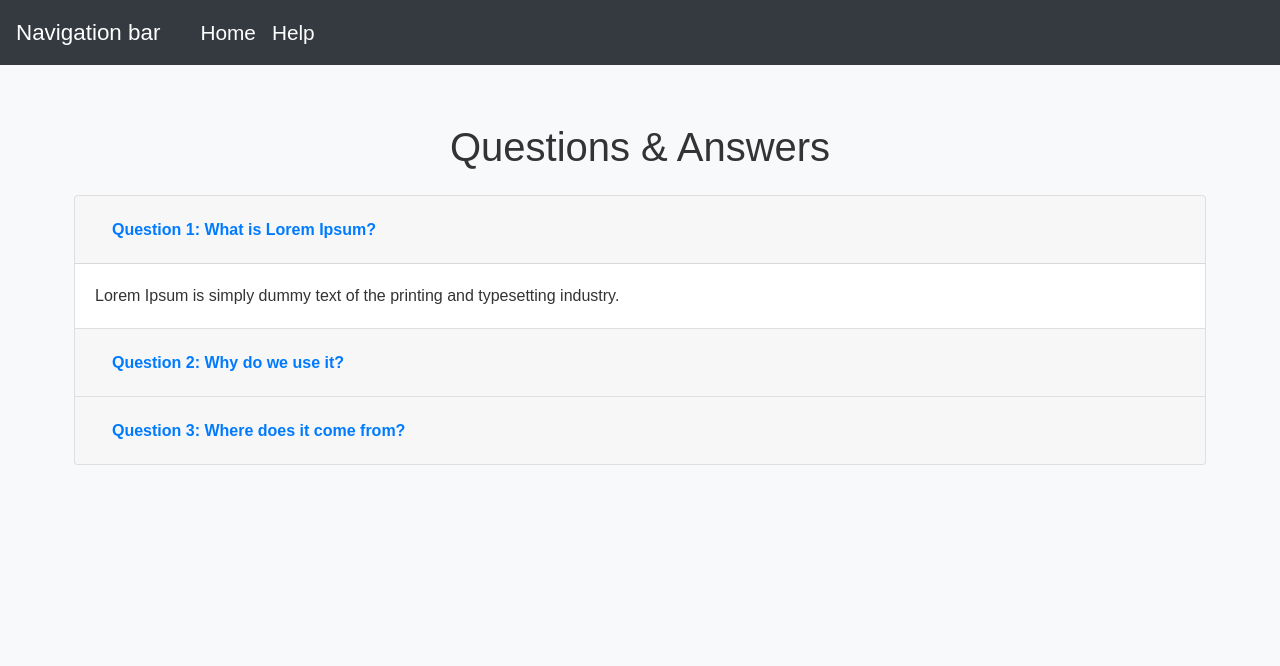
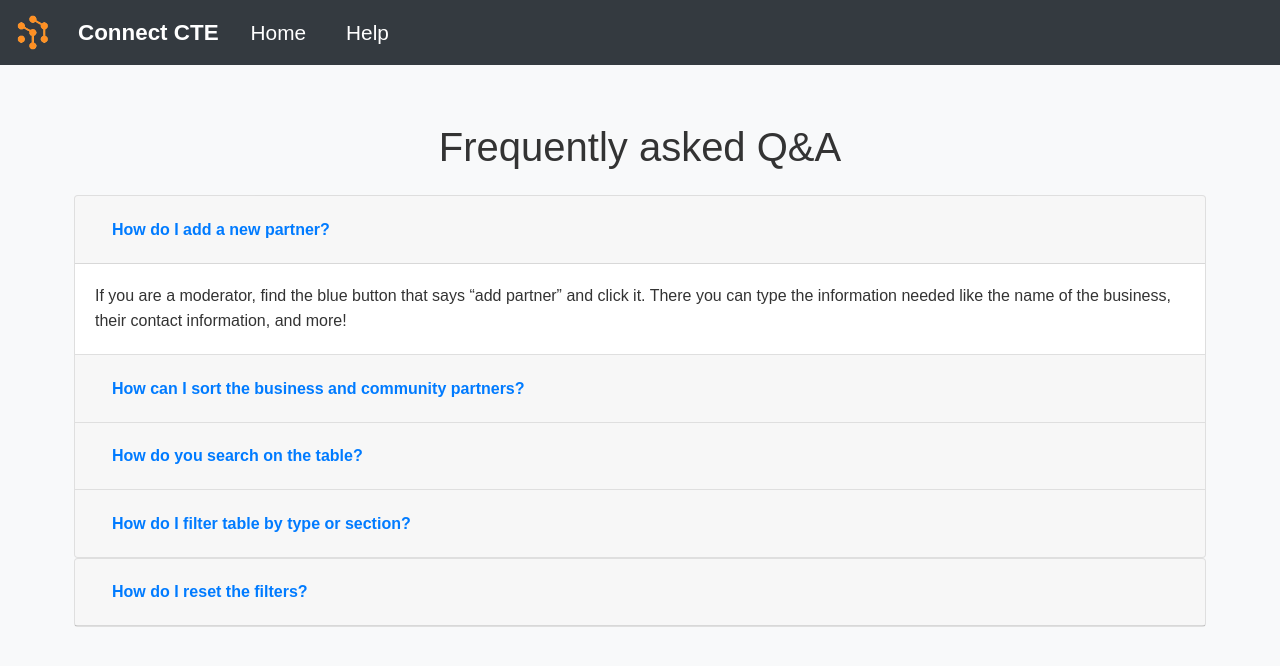
Before and after one commit to JuneKim0712/ConnectCTE, a website: page public/help.html in a window 1280 px wide. Drawn offline with nearby package versions, Linux system fonts and the light colour scheme.

Commit message:
added navigation bar and improved layout

```diff
--- a/public/help.html
+++ b/public/help.html
@@ -3,14 +3,18 @@
 <head>
   <meta charset="UTF-8">
   <meta name="viewport" content="width=device-width, initial-scale=1.0">
-  <title>Q&A Page</title>
+  <title>Connect CTE</title>
+  <link rel="icon" type="image/x-icon" href="asset/connect_cte.png">
   <link rel="stylesheet" href="https://cdn.jsdelivr.net/npm/bootstrap@4.4.1/dist/css/bootstrap.min.css" integrity="sha384-Vkoo8x4CGsO3+Hhxv8T/Q5PaXtkKtu6ug5TOeNV6gBiFeWPGFN9MuhOf23Q9Ifjh" crossorigin="anonymous">
   <link rel="stylesheet" href="styles.css">
 </head>
 <body>
 
   <nav class="navbar navbar-expand-lg navbar-dark bg-dark">
-        <a class="navbar-brand">Navigation bar</a>
+    <a class="navbar-brand">
+      <img id="logo" src="asset/logo-only.png" width="35" height="35" class="d-inline-block align-top">
+      Connect CTE
+    </a>
       <ul class="navbar-nav mr-auto">
         <li class="nav-item active">
           <a class="nav-link" href="index.html">Home<span class="sr-only">(current)</span></a>
@@ -35,21 +39,20 @@
 
 
 <div class="container mt-5">
-  <h1 class="text-center mb-4">Questions & Answers</h1>
-
+  <h1 class="text-center mb-4">Frequently asked Q&A</h1>
   <div class="accordion" id="accordionExample">
     <div class="card">
       <div class="card-header" id="headingOne">
         <h2 class="mb-0">
           <button class="btn btn-link" type="button" data-toggle="collapse" data-target="#collapseOne" aria-expanded="true" aria-controls="collapseOne">
-            Question 1: What is Lorem Ipsum?
+            How do I add a new partner?
           </button>
         </h2>
       </div>
 
       <div id="collapseOne" class="collapse show" aria-labelledby="headingOne" data-parent="#accordionExample">
         <div class="card-body">
-          Lorem Ipsum is simply dummy text of the printing and typesetting industry.
+          If you are a moderator, find the blue button that says “add partner” and click it. There you can type the information needed like the name of the business, their contact information, and more!
         </div>
       </div>
     </div>
@@ -58,13 +61,13 @@
       <div class="card-header" id="headingTwo">
         <h2 class="mb-0">
           <button class="btn btn-link collapsed" type="button" data-toggle="collapse" data-target="#collapseTwo" aria-expanded="false" aria-controls="collapseTwo">
-            Question 2: Why do we use it?
+            How can I sort the business and community partners?
           </button>
         </h2>
       </div>
       <div id="collapseTwo" class="collapse" aria-labelledby="headingTwo" data-parent="#accordionExample">
         <div class="card-body">
-          It is a long established fact that a reader will be distracted by the readable content of a page when looking at its layout.
+          Click on the column like “name” or “type” to choose how the partners will be sorted based on the particular detail clicked. Clicking it again will change the sorting from ascending to descending
         </div>
       </div>
     </div>
@@ -73,18 +76,49 @@
       <div class="card-header" id="headingThree">
         <h2 class="mb-0">
           <button class="btn btn-link collapsed" type="button" data-toggle="collapse" data-target="#collapseThree" aria-expanded="false" aria-controls="collapseThree">
-            Question 3: Where does it come from?
+            How do you search on the table?
           </button>
         </h2>
       </div>
       <div id="collapseThree" class="collapse" aria-labelledby="headingThree" data-parent="#accordionExample">
         <div class="card-body">
-          Contrary to popular belief, Lorem Ipsum is not simply random text.
+          Find the search bar on the front page with the word “Search…” in the text box. Type any letters or numbers you would like to filter from the business and community partners list. You don't need to hit enter as it is live search!
+        </div>
+      </div>
+    </div>
+
+
+  <div class="card">
+    <div class="card-header" id="headingThree">
+      <h2 class="mb-0">
+        <button class="btn btn-link collapsed" type="button" data-toggle="collapse" data-target="#collapseFour" aria-expanded="false" aria-controls="collapseFour">
+          How do I filter table by type or section?
+        </button>
+      </h2>
+    </div>
+    <div id="collapseFour" class="collapse" aria-labelledby="headingThree" data-parent="#accordionExample">
+      <div class="card-body">
+        Find the drop-down menu near the top of the front page with the word “type” to filter by type or “section” to filter by section. From there, click on one of the types to filter by or sections to filter by.       </div>
+    </div>
+  </div>
+</div>
+
+<div class="card">
+  <div class="card-header" id="headingThree">
+    <h2 class="mb-0">
+      <button class="btn btn-link collapsed" type="button" data-toggle="collapse" data-target="#collapseFive" aria-expanded="false" aria-controls="collapseFive">
+        How do I reset the filters?
+      </button>
+    </h2>
+  </div>
+  <div id="collapseFive" class="collapse" aria-labelledby="headingThree" data-parent="#accordionExample">
+    <div class="card-body">
+      Find the blue button with that says “reset” and click it to reset the filters you set on the list.
     </div>
   </div>
 </div>
 </div>
-</div>
+
 
 <script defer src="https://code.jquery.com/jquery-3.4.1.slim.min.js" integrity="sha384-J6qa4849blE2+poT4WnyKhv5vZF5SrPo0iEjwBvKU7imGFAV0wwj1yYfoRSJoZ+n" crossorigin="anonymous"></script>
 <script defer src="https://cdn.jsdelivr.net/npm/popper.js@1.16.0/dist/umd/popper.min.js" integrity="sha384-Q6E9RHvbIyZFJoft+2mJbHaEWldlvI9IOYy5n3zV9zzTtmI3UksdQRVvoxMfooAo" crossorigin="anonymous"></script>
--- a/public/styles.css
+++ b/public/styles.css
@@ -30,6 +30,9 @@ body {
 
 .btn-primary:hover{
     background-color: #0069d9;
+}
+.img {
+    margin: 0 auto;
 }
 .header {
     display: flex;
@@ -111,10 +114,12 @@ h2 {
 
 .navbar-brand{
     font-size: 1.4rem;
-    margin-right: 2rem
+    margin-right: 1.5rem;
+    font-weight: bold;
 }
 .nav-link {
     font-size: 1.3rem;
+    margin-right: 1.5rem;
 }
 
 #userDetails {
@@ -123,6 +128,9 @@ h2 {
     margin-right: 1.4rem;
     color:antiquewhite;
     font-weight: bold;
+}
+#logo {
+    margin-right: 1.3rem;
 }
 #sectorFilter,
 #typeFilter {
```
Also changed, not shown: public/app.js (+20 -20 lines), public/index.html (+6 -2 lines), README.md, public/asset/connect_cte-white.png (added), public/asset/connect_cte.png (added), public/asset/logo-only.png (added), 1 other file. Lines whose indentation alone changed are shown as unchanged.
